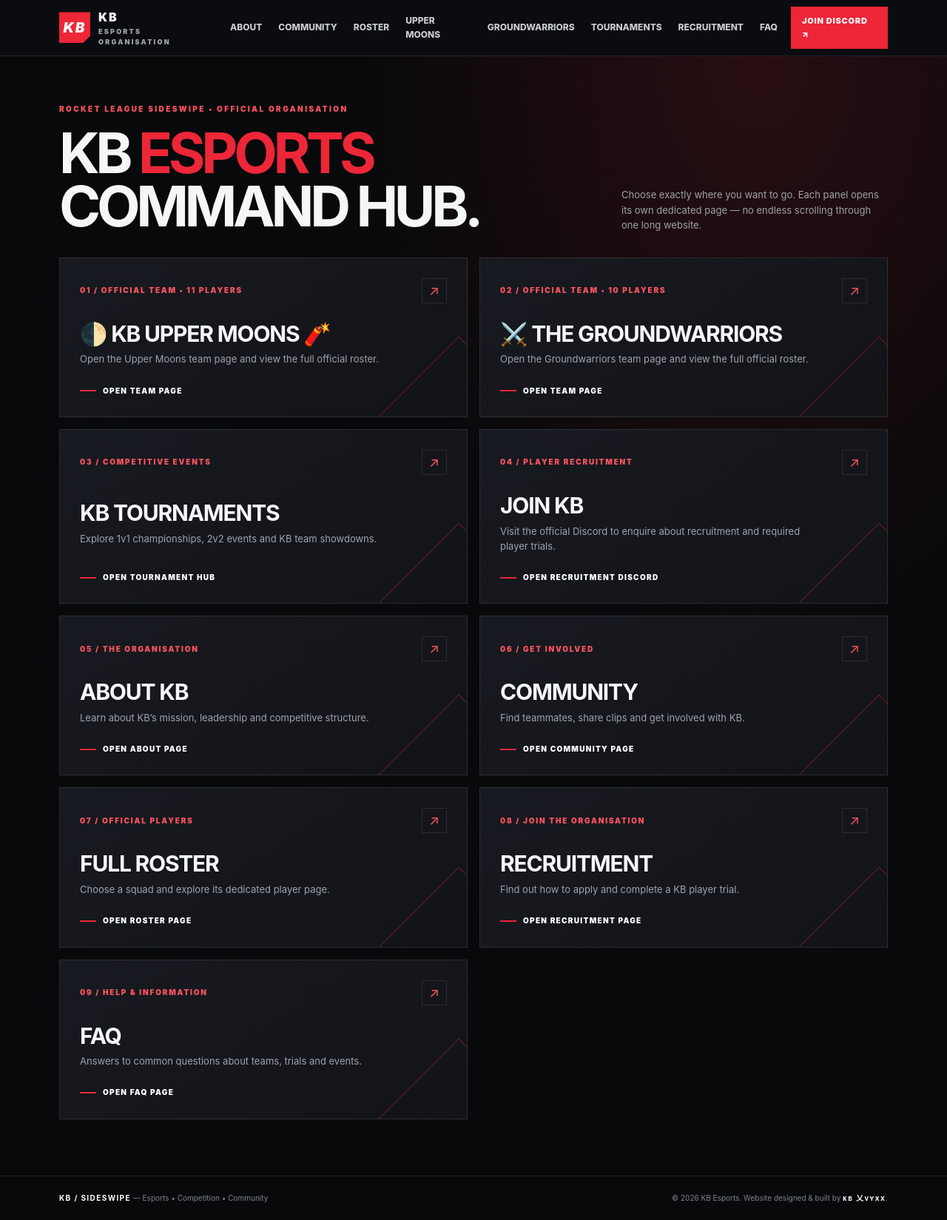
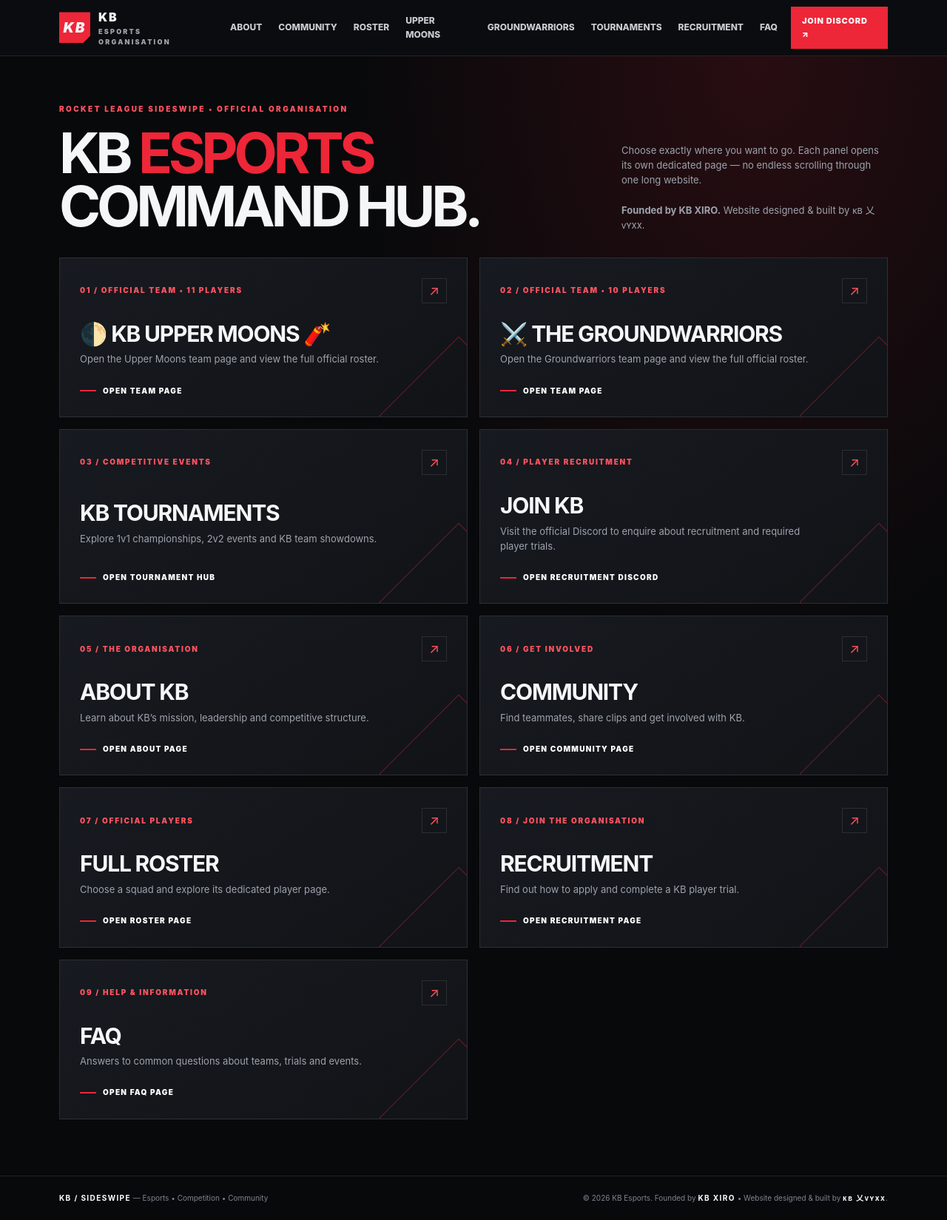
Before and after one commit to 6896nzdz5h-lab/kb-website, a plain HTML site: page index.html in a window 1280 px wide. Shown: the whole page at 74% size. Drawn offline with Linux system fonts and the light colour scheme.

Commit message:
Credit KB XIRO as founder on homepage

```diff
--- a/index.html
+++ b/index.html
@@ -25,7 +25,7 @@ footer{border-top:1px solid var(--line);padding:22px 0;color:#7e8590;font-size:1
 </div></header>
 <main><div class="wrap">
 <div class="eyebrow">Rocket League Sideswipe • Official organisation</div>
-<div class="heading"><h1>KB <span>ESPORTS</span><br>COMMAND HUB.</h1><p>Choose exactly where you want to go. Each panel opens its own dedicated page — no endless scrolling through one long website.</p></div>
+<div class="heading"><h1>KB <span>ESPORTS</span><br>COMMAND HUB.</h1><p>Choose exactly where you want to go. Each panel opens its own dedicated page — no endless scrolling through one long website.<br><br><strong>Founded by KB XIRO.</strong> Website designed &amp; built by ᴋʙ 乂ᴠʏxx.</p></div>
 <div class="hub">
 <a class="hub-card" href="upper-moons.html"><div class="card-top"><span class="number">01 / OFFICIAL TEAM • 11 PLAYERS</span><span class="arrow">↗</span></div><div><h2>🌓 KB Upper Moons 🧨</h2><p>Open the Upper Moons team page and view the full official roster.</p></div><div class="card-foot">OPEN TEAM PAGE</div></a>
 <a class="hub-card" href="groundwarriors.html"><div class="card-top"><span class="number">02 / OFFICIAL TEAM • 10 PLAYERS</span><span class="arrow">↗</span></div><div><h2>⚔️ The Groundwarriors</h2><p>Open the Groundwarriors team page and view the full official roster.</p></div><div class="card-foot">OPEN TEAM PAGE</div></a>
@@ -37,6 +37,6 @@ footer{border-top:1px solid var(--line);padding:22px 0;color:#7e8590;font-size:1
 <a class="hub-card" href="recruitment.html"><div class="card-top"><span class="number">08 / JOIN THE ORGANISATION</span><span class="arrow">↗</span></div><div><h2>Recruitment</h2><p>Find out how to apply and complete a KB player trial.</p></div><div class="card-foot">OPEN RECRUITMENT PAGE</div></a>
 <a class="hub-card" href="faq.html"><div class="card-top"><span class="number">09 / HELP & INFORMATION</span><span class="arrow">↗</span></div><div><h2>FAQ</h2><p>Answers to common questions about teams, trials and events.</p></div><div class="card-foot">OPEN FAQ PAGE</div></a></div>
 </div></main>
-<footer><div class="wrap foot"><div><strong>KB / SIDESWIPE</strong> — Esports • Competition • Community</div><div>© <span id="year"></span> KB Esports. Website designed &amp; built by <strong>ᴋʙ 乂ᴠʏxx</strong>.</div></div></footer>
+<footer><div class="wrap foot"><div><strong>KB / SIDESWIPE</strong> — Esports • Competition • Community</div><div>© <span id="year"></span> KB Esports. Founded by <strong>KB XIRO</strong> • Website designed &amp; built by <strong>ᴋʙ 乂ᴠʏxx</strong>.</div></div></footer>
 <script>document.getElementById("year").textContent=new Date().getFullYear();</script>
 </body></html>
```
